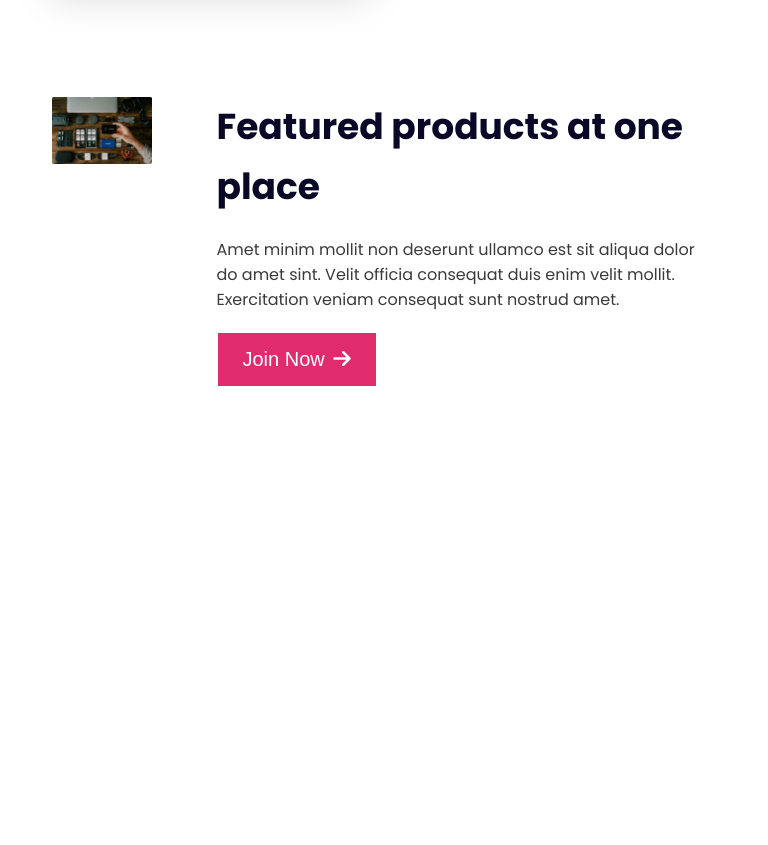
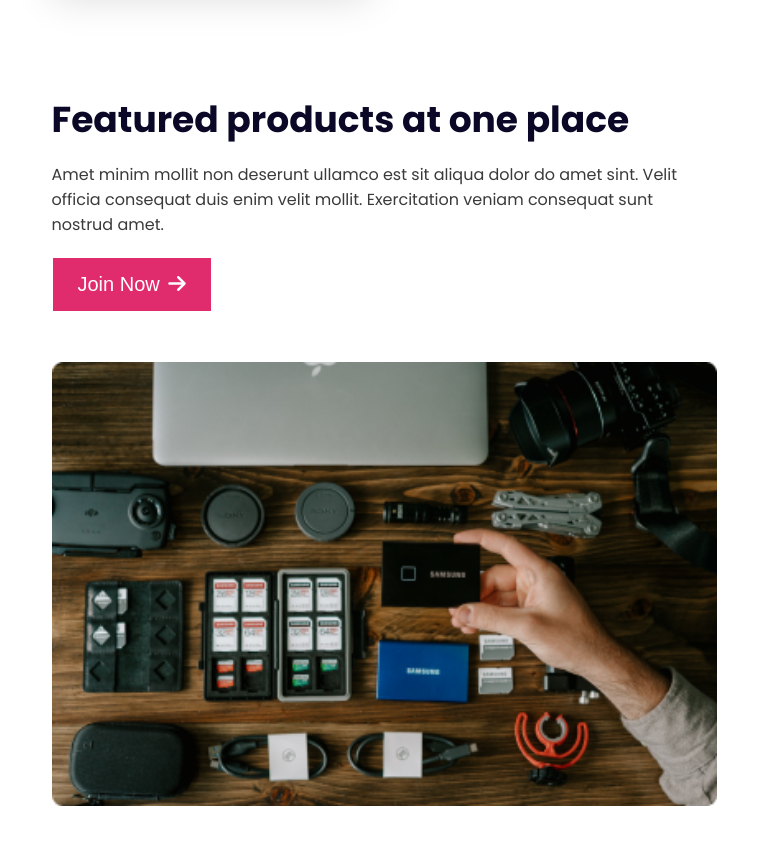
Before and after one commit to tanvir244/Influencer-Gear-Project, a plain HTML site: page index.html in a window 768 px wide. Shown: the part 3714-4559 px from the top of the page. Before the commit the page ends 4201 px from the top, so only its background shows below. Drawn offline with Linux system fonts and the light colour scheme.

Commit message:
featured section completed with responsive design

```diff
--- a/style/style.css
+++ b/style/style.css
@@ -272,3 +272,16 @@ nav li a {
         width: 100%;
     }
 }
+/* tablet responsive */
+@media screen and (min-width: 600px) and (max-width: 992px) {
+    .featured-container {
+        flex-direction: column-reverse;
+        gap: 50px;
+    }
+    .featured-title {
+        line-height: 45px;
+    }
+    .featured-content p {
+        width: 100%;
+    }
+}
```
